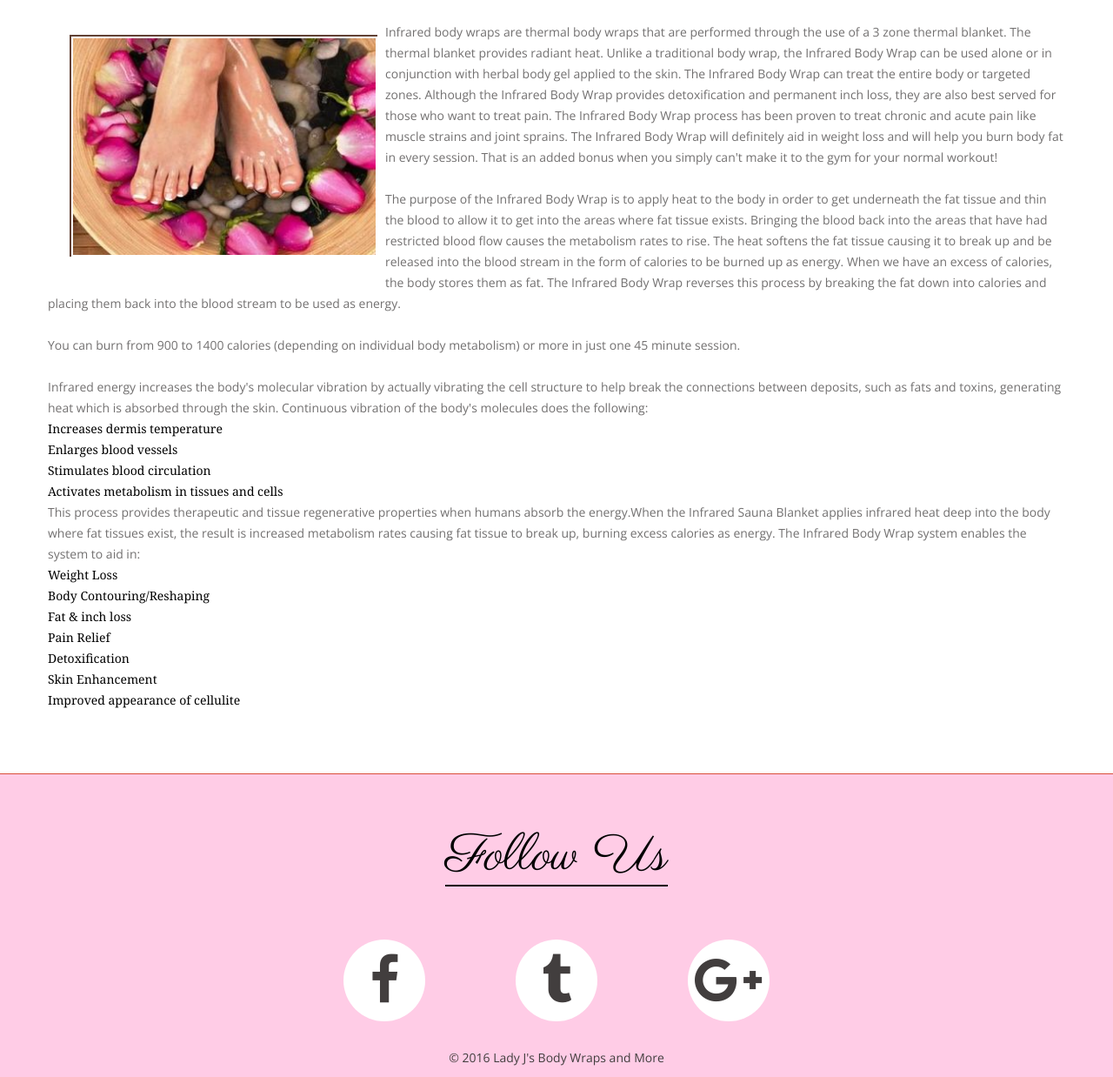
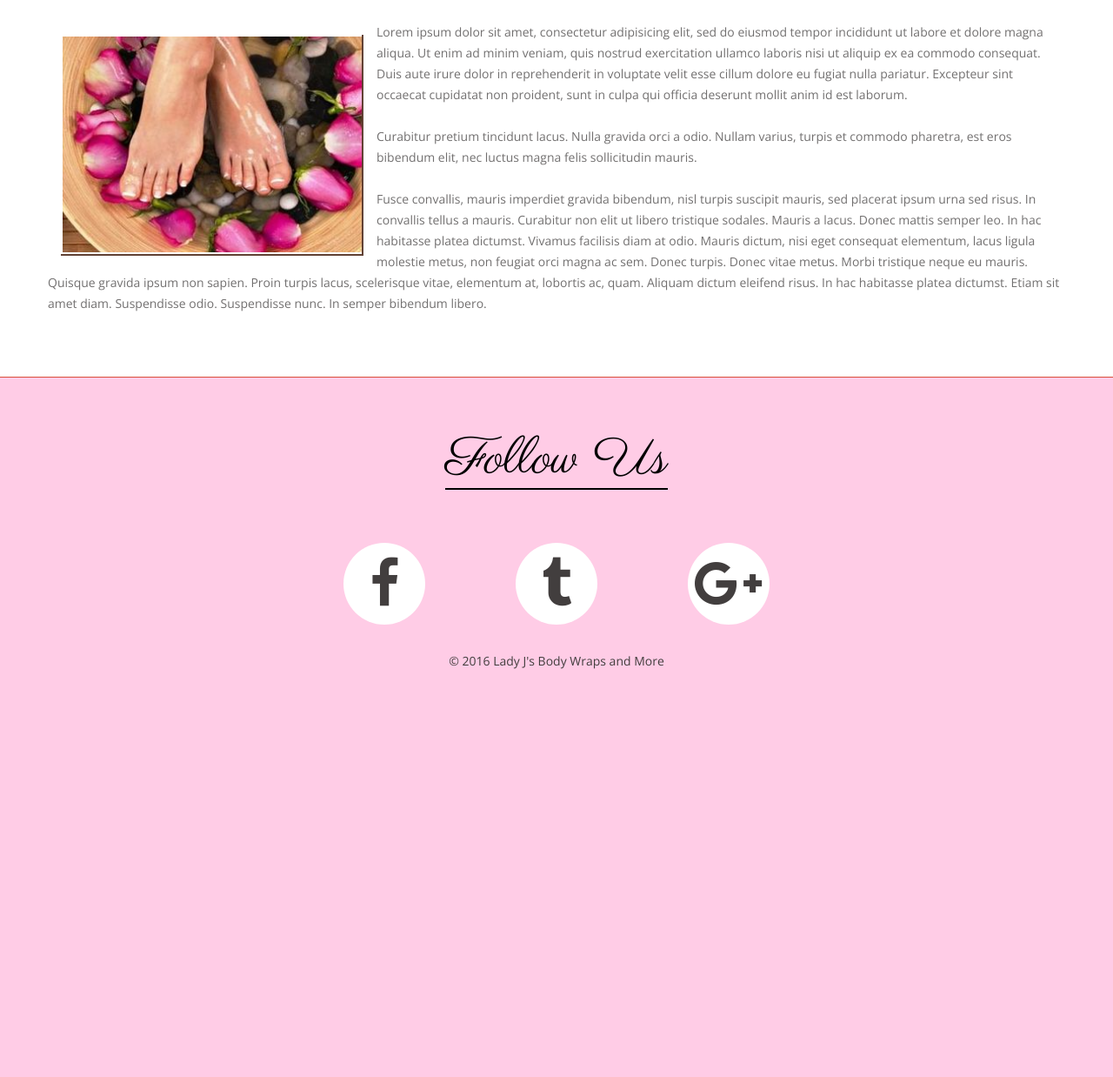
Before and after one commit to rob1grie/ladyj, a PHP site: page /footdetox.php in a window 1280 px wide. Shown: the part 198-1436 px from the top of the page at 87% size. After the commit the page ends 967 px from the top, so only its background shows below. Run offline with PHP 8.4, Linux system fonts and the light colour scheme; some libraries are stand-ins or nearby versions; some web fonts are replaced.

Commit message:
Updated image borders on service pages. Replaced body wrap text on other two service pages with lorem ipsum

```diff
--- a/about.php
+++ b/about.php
@@ -15,7 +15,7 @@ require_once 'includes/headinc.php';
 					</header>
 				</div>
 				<div class="grid_4">
-					<div class="img_container"><img src="images/jessie.jpg" alt="img"></div>
+					<div class="img_container border_right_bottom"><img src="images/jessie.jpg" alt="img"></div>
 				</div>
 				<div class="grid_7 preffix_1">
 					<p>Hello my name is Jessie, I have been working in the health care field for over 10 years.
--- a/bodywraps.php
+++ b/bodywraps.php
@@ -18,7 +18,7 @@ require_once 'includes/headinc.php';
 									<div class="img_container"><img src="images/jessie.jpg" alt="img"></div>
 								</div>-->
 				<div class="grid_12">
-					<div class="img_container float_right_img">
+					<div class="img_container float_left_img border_right_bottom">
 						<img src="images/bodywrap-pink-img.jpg" />
 					</div>
 					<p>Infrared body wraps are thermal body wraps that are performed through the use of a 3 zone thermal blanket.
--- a/css/style.css
+++ b/css/style.css
@@ -327,27 +327,29 @@ p {
 .img_container img {
 	padding: 2px;
 	width: 100%;
-	border-top: solid 2px #614134;
-	border-left: solid 2px #614134;
 }
 .three_border img {
-	width: 100%;
 	border-top: solid 2px #614134;
 	border-left: solid 2px #614134;
 	border-bottom: solid 2px #614134;
 }
+.border_left_top {
+	border-left: solid 2px #614134;
+	border-top: solid 2px #614134;
+}
+.border_right_bottom {
+	border-right: solid 2px #614134;
+	border-bottom: solid 2px #614134;
+}
 .float_right_img {
     float: right;
-    margin: 0 0 5px 5px;
-    padding: 15px;
+    margin: 15px;
     text-align: center;
 }
 .float_left_img{
     float: left;
-    margin: 0 0 10px 10px;
-    padding: 15px;
+    margin: 15px;
     text-align: center;
-
 }
 .btn {
 	width: 153px;
--- a/footdetox.php
+++ b/footdetox.php
@@ -18,43 +18,19 @@ require_once 'includes/headinc.php';
 					<div class="img_container"><img src="images/jessie.jpg" alt="img"></div>
 				</div>-->
 				<div class="grid_12">
-					<div class="img_container float_left_img">
+					<div class="img_container float_left_img border_right_bottom">
 						<img src="images/foot-detox-img.jpg" />
 					</div>
-					<p>Infrared body wraps are thermal body wraps that are performed through the use of a 3 zone thermal blanket.
-						The thermal blanket provides radiant heat. Unlike a traditional body wrap, the Infrared Body Wrap can
-						be used alone or in conjunction with herbal body gel applied to the skin. The Infrared Body Wrap can
-						treat the entire body or targeted zones. Although the Infrared Body Wrap provides detoxification and
-						permanent inch loss, they are also best served for those who want to treat pain. The Infrared Body Wrap
-						process has been proven to treat chronic and acute pain like muscle strains and joint sprains. The
-						Infrared Body Wrap will definitely aid in weight loss and will help you burn body fat in every session.
-						That is an added bonus when you simply can't make it to the gym for your normal workout!</p><br>
-					<p>The purpose of the Infrared Body Wrap is to apply heat to the body in order to get underneath the fat
-						tissue and thin the blood to allow it to get into the areas where fat tissue exists. Bringing the blood
-						back into the areas that have had restricted blood flow causes the metabolism rates to rise. The heat
-						softens the fat tissue causing it to break up and be released into the blood stream in the form of
-						calories to be burned up as energy. When we have an excess of calories, the body stores them as fat.
-						The Infrared Body Wrap reverses this process by breaking the fat down into calories and placing them
-						back into the blood stream to be used as energy.</p><br>
-					<p>You can burn from 900 to 1400 calories (depending on individual body metabolism) or more in just one
-						45 minute session.</p><br>
-					<p>Infrared energy increases the body's molecular vibration by actually vibrating the cell structure to help break the connections between deposits, such as fats and toxins, generating heat which is absorbed through the skin. Continuous vibration of the body's molecules does the following:</p>
-					<ul class="content_list">
-						<li>Increases dermis temperature</li>
-						<li>Enlarges blood vessels</li>
-						<li>Stimulates blood circulation</li>
-						<li>Activates metabolism in tissues and cells</li>
-					</ul>
-					<p>This process provides therapeutic and tissue regenerative properties when humans absorb the energy.When the Infrared Sauna Blanket applies infrared heat deep into the body where fat tissues exist, the result is increased metabolism rates causing fat tissue to break up, burning excess calories as energy. The Infrared Body Wrap system enables the system to aid in:</p>
-					<ul class="content_list">
-						<li>Weight Loss</li>
-						<li>Body Contouring/Reshaping</li>
-						<li>Fat &amp; inch loss</li>
-						<li>Pain Relief</li>
-						<li>Detoxification</li>
-						<li>Skin Enhancement</li>
-						<li>Improved appearance of cellulite</li>
-					</ul>
+					<p>
+						Lorem ipsum dolor sit amet, consectetur adipisicing elit, sed do eiusmod tempor incididunt ut labore et dolore magna aliqua. Ut enim ad minim veniam, quis nostrud exercitation ullamco laboris nisi ut aliquip ex ea commodo consequat. Duis aute irure dolor in reprehenderit in voluptate velit esse cillum dolore eu fugiat nulla pariatur. Excepteur sint occaecat cupidatat non proident, sunt in culpa qui officia deserunt mollit anim id est laborum.
+					</p><br>
+					<p>
+						Curabitur pretium tincidunt lacus. Nulla gravida orci a odio. Nullam varius, turpis et commodo pharetra, est eros bibendum elit, nec luctus magna felis sollicitudin mauris.
+					</p><br>
+					<p>
+						Fusce convallis, mauris imperdiet gravida bibendum, nisl turpis suscipit mauris, sed placerat ipsum urna sed risus. In convallis tellus a mauris. Curabitur non elit ut libero tristique sodales. Mauris a lacus. Donec mattis semper leo. In hac habitasse platea dictumst. Vivamus facilisis diam at odio. Mauris dictum, nisi eget consequat elementum, lacus ligula molestie metus, non feugiat orci magna ac sem. Donec turpis. Donec vitae metus. Morbi tristique neque eu mauris. Quisque gravida ipsum non sapien. Proin turpis lacus, scelerisque vitae, elementum at, lobortis ac, quam. Aliquam dictum eleifend risus. In hac habitasse platea dictumst. Etiam sit amet diam. Suspendisse odio. Suspendisse nunc. In semper bibendum libero.
+					</p>
+
 				</div>
 				<p>&nbsp;</p>
 				<p>&nbsp;</p>
--- a/services.php
+++ b/services.php
@@ -21,7 +21,7 @@ require_once 'includes/headinc.php';
 				<div class="grid_8">
 					<article class="clearfix">
 						<div class="grid_4 alpha">
-							<div class="img_container"><img src="images/bodywrap-pink-img.jpg" alt="img"></div>
+							<div class="img_container border_right_bottom"><img src="images/bodywrap-pink-img.jpg" alt="img"></div>
 						</div>
 						<div class="grid_4">
 							<h5><a href="bodywraps.php">Infrared Body Wrap</a></h5>
@@ -32,7 +32,7 @@ require_once 'includes/headinc.php';
 					</article>
 					<article class="clearfix">
 						<div class="grid_4 alpha">
-							<div class="img_container"><img src="images/foot-detox-img.jpg" alt="img"></div>
+							<div class="img_container border_right_bottom"><img src="images/foot-detox-img.jpg" alt="img"></div>
 						</div>
 						<div class="grid_4">
 							<h5><a href="footdetox.php">Foot Detox</a></h5>
@@ -42,7 +42,7 @@ require_once 'includes/headinc.php';
 					</article>
 					<article class="clearfix">
 						<div class="grid_4 alpha">
-							<div class="three_border"><img src="images/suero-img.png" alt="img"></div>
+							<div class="img_container border_right_bottom"><img src="images/suero-img.png" alt="img"></div>
 						</div>
 						<div class="grid_4">
 							<h5><a href="cleanse.php">Three Day Cleanse</a></h5>
```
Also changed, not shown: cleanse.php (+11 -20 lines).
